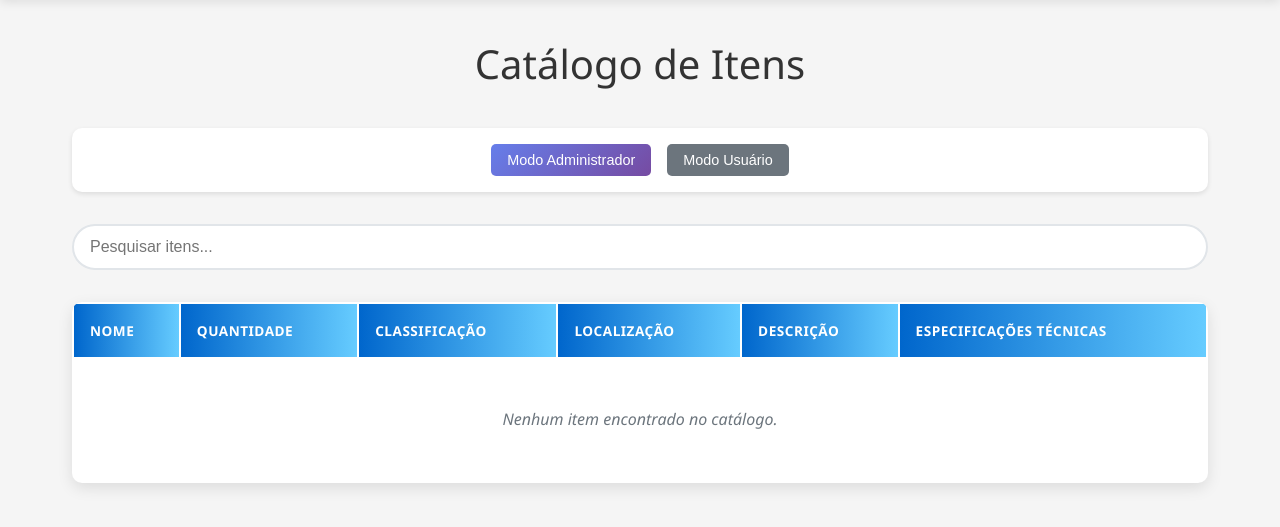
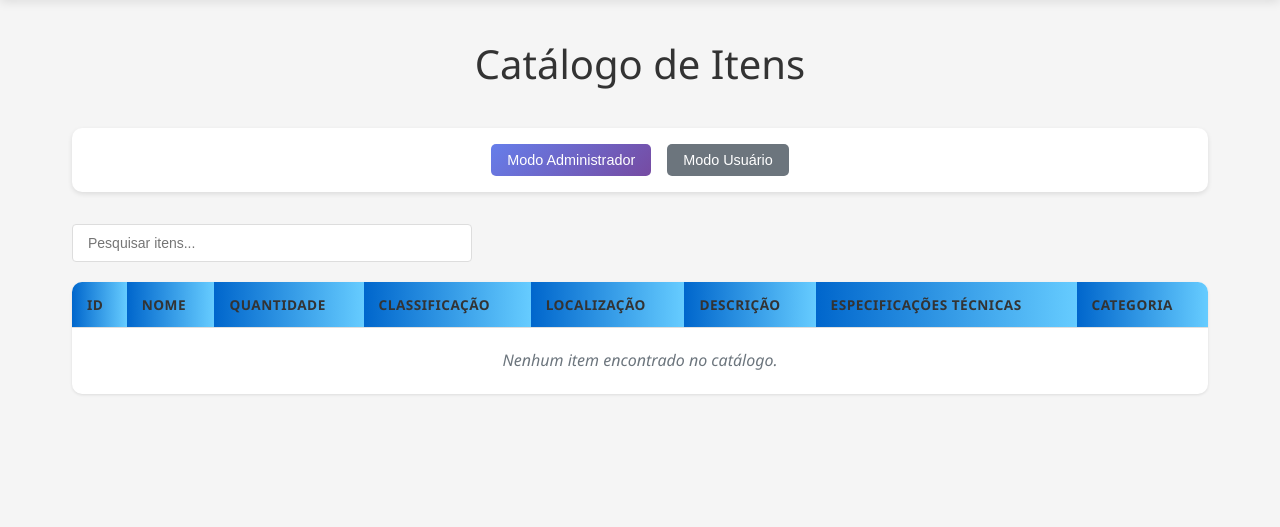
Before and after one commit to Vennom-Programer/TCC2.0, a Flask app: page /catalogo.html in a window 1280 px wide. Shown: the part 76-603 px from the top of the page. Run offline with Flask 3, Linux system fonts and the light colour scheme; the visitor is signed in with stand-in values (Sample User, id 1); data that the repository does not hold is empty.

Commit message:
Alterações no catalogo html e css e na tela de cadastroItem.js

```diff
--- a/back-end/main.py
+++ b/back-end/main.py
@@ -406,10 +406,10 @@
     try:
         cursor = get_cursor()
         query = """
-        INSERT INTO itens (Nome, id_classificacao, descricao, quantidade, id_localizacao, especificacoestec, categoria)
-        VALUES (%s, %s, %s, %s, %s, %s, %s)
+        INSERT INTO itens (Nome, id_classificacao, descricao, quantidade, id_localizacao, especificacoestec)
+        VALUES (%s, %s, %s, %s, %s, %s)
         """
-        values = (nome, id_classificacao, descricao, quantidade, id_localizacao, especificacoestec, categoria)
+        values = (nome, id_classificacao, descricao, quantidade, id_localizacao, especificacoestec)
         cursor.execute(query, values)
         get_db_connection().commit()
         return redirect('/catalogo.html?success=1')
@@ -433,14 +433,14 @@
     try:
         cursor = get_cursor()
         cursor.execute("""
-            SELECT i.id, i.Nome, i.descricao, i.quantidade,
-                   c.nome as classificacao, l.nome as localizacao,
-                   i.especificacoestec, i.categoria
-            FROM itens i
-            JOIN classificacao c ON i.id_classificacao = c.id
-            JOIN localizacao l ON i.id_localizacao = l.id
-            ORDER BY i.Nome
-        """)
+    SELECT i.id, i.Nome, i.descricao, i.quantidade,
+           c.nome as classificacao, l.nome as localizacao,
+           i.especificacoestec, i.categoria
+    FROM itens i
+    JOIN classificacao c ON i.id_classificacao = c.id
+    JOIN localizacao l ON i.id_localizacao = l.id
+    ORDER BY i.Nome
+""")
         itens = cursor.fetchall()
 
         # Buscar informações do usuário logado
--- a/back-end/static/css/catalogo.css
+++ b/back-end/static/css/catalogo.css
@@ -512,3 +512,69 @@
     background: #fff3cd;
     color: #856404;
 }
+
+/* Estilo para mensagens de alerta */
+.alert {
+    padding: 12px 16px;
+    margin-bottom: 20px;
+    border-radius: 4px;
+    font-weight: 500;
+}
+
+.alert-success {
+    background-color: #d4edda;
+    color: #155724;
+    border: 1px solid #c3e6cb;
+}
+
+.alert-error {
+    background-color: #f8d7da;
+    color: #721c24;
+    border: 1px solid #f5c6cb;
+}
+
+/* Melhorar aparência da tabela */
+.resources-table {
+    width: 100%;
+    border-collapse: collapse;
+    margin-top: 20px;
+    background-color: white;
+    box-shadow: 0 1px 3px rgba(0,0,0,0.1);
+}
+
+.resources-table th,
+.resources-table td {
+    padding: 12px 15px;
+    text-align: left;
+    border-bottom: 1px solid #e0e0e0;
+}
+
+.resources-table th {
+    background-color: #f8f9fa;
+    font-weight: 600;
+    color: #333;
+}
+
+.resources-table tr:hover {
+    background-color: #f5f5f5;
+}
+
+/* Estilo para a barra de pesquisa */
+.search-bar {
+    margin-bottom: 20px;
+}
+
+.search-bar input {
+    width: 100%;
+    max-width: 400px;
+    padding: 10px 15px;
+    border: 1px solid #ddd;
+    border-radius: 4px;
+    font-size: 14px;
+}
+
+.search-bar input:focus {
+    outline: none;
+    border-color: #007bff;
+    box-shadow: 0 0 0 2px rgba(0,123,255,0.25);
+}
--- a/back-end/templates/catalogo.html
+++ b/back-end/templates/catalogo.html
@@ -18,7 +18,7 @@
                 {% if user %}
                 <span>Bem-vindo, <strong>{{ user.nome }}</strong></span>
                 <span class="user-role">({{ user.role }})</span>
-                <a href="{{ url_for('index') }}" class="btn-home">Início</a>
+                <a href="/index.html" class="btn-home">Início</a>
                 <a href="{{ url_for('logout') }}" class="btn-logout">Sair</a>
                 {% endif %}
             </div>
@@ -26,8 +26,16 @@
     </nav>
 
     <!-- Conteúdo principal -->
+    <!-- Conteúdo principal -->
 <div class="container">
     <h1>Catálogo de Itens</h1>
+
+    <!-- Mensagens de sucesso/erro -->
+    {% if request.args.get('success') %}
+    <div class="alert alert-success">
+        Item cadastrado com sucesso!
+    </div>
+    {% endif %}
 
     <!-- Controles de acesso (apenas para admin) -->
     {% if user and user.is_admin %}
@@ -42,16 +50,18 @@
         <input type="text" id="searchInput" placeholder="Pesquisar itens...">
     </div>
 
-        <!-- Tabela de itens -->
+    <!-- Tabela de itens CORRIGIDA -->
     <table class="resources-table">
         <thead>
             <tr>
+                <th>ID</th>
                 <th>Nome</th>
                 <th>Quantidade</th>
                 <th>Classificação</th>
                 <th>Localização</th>
                 <th>Descrição</th>
                 <th>Especificações Técnicas</th>
+                <th>Categoria</th>
                 {% if user and user.is_admin %}
                 <th class="admin-only">Ações</th>
                 {% endif %}
@@ -61,6 +71,7 @@
             {% if itens %}
                 {% for item in itens %}
                 <tr>
+                    <td>{{ item.id }}</td>
                     <td>{{ item.Nome }}</td>
                     <td>{{ item.quantidade }}</td>
                     <td>{{ item.classificacao }}</td>
@@ -78,7 +89,7 @@
                 {% endfor %}
             {% else %}
                 <tr>
-                        <td colspan="{% if user and user.is_admin %}8{% else %}7{% endif %}">
+                    <td colspan="{% if user and user.is_admin %}9{% else %}8{% endif %}" style="text-align: center; padding: 20px;">
                         Nenhum item encontrado no catálogo.
                     </td>
                 </tr>
```
Also changed, not shown: back-end/static/js/cadastroItem.Js (+40 -31 lines). Lines whose indentation alone changed are shown as unchanged.
